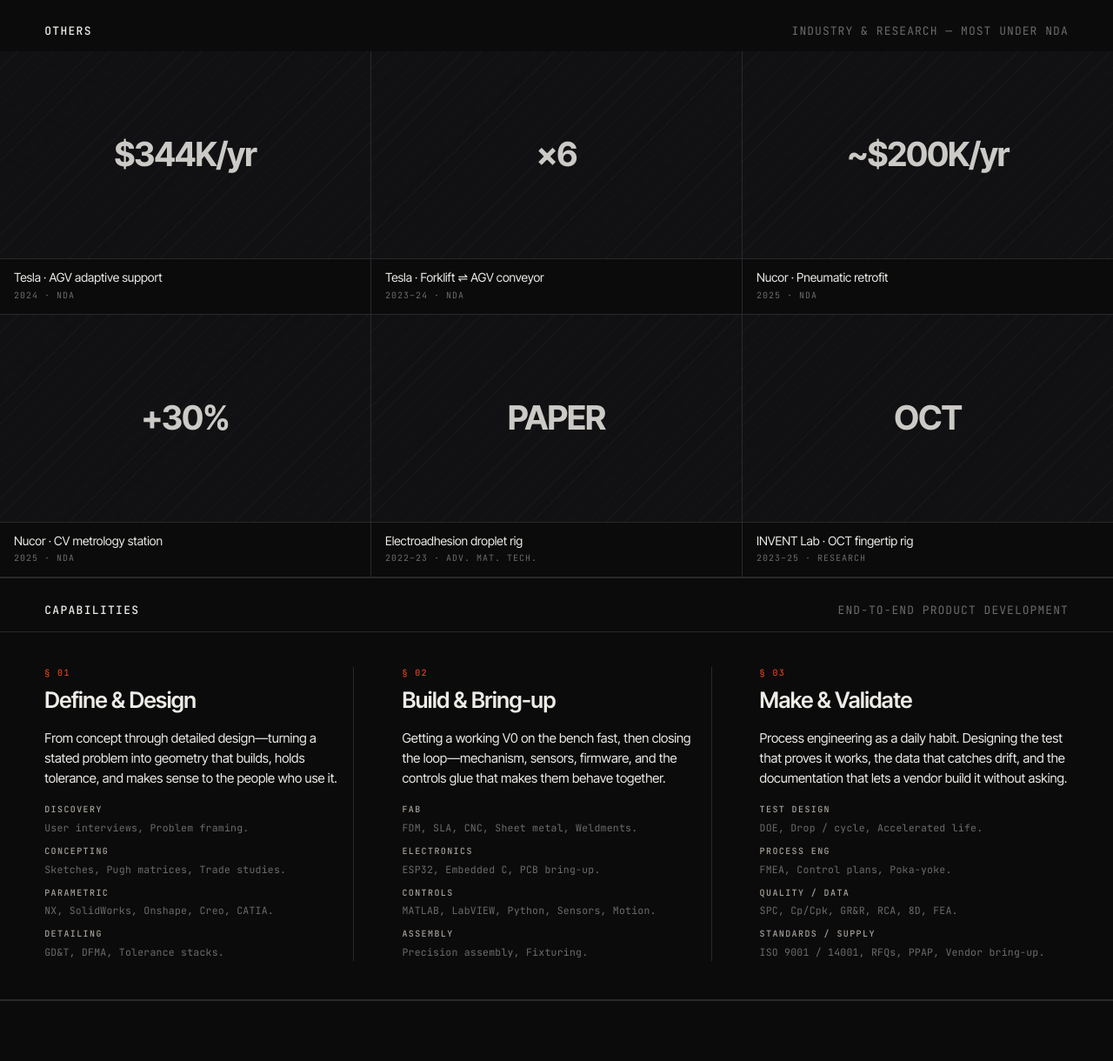
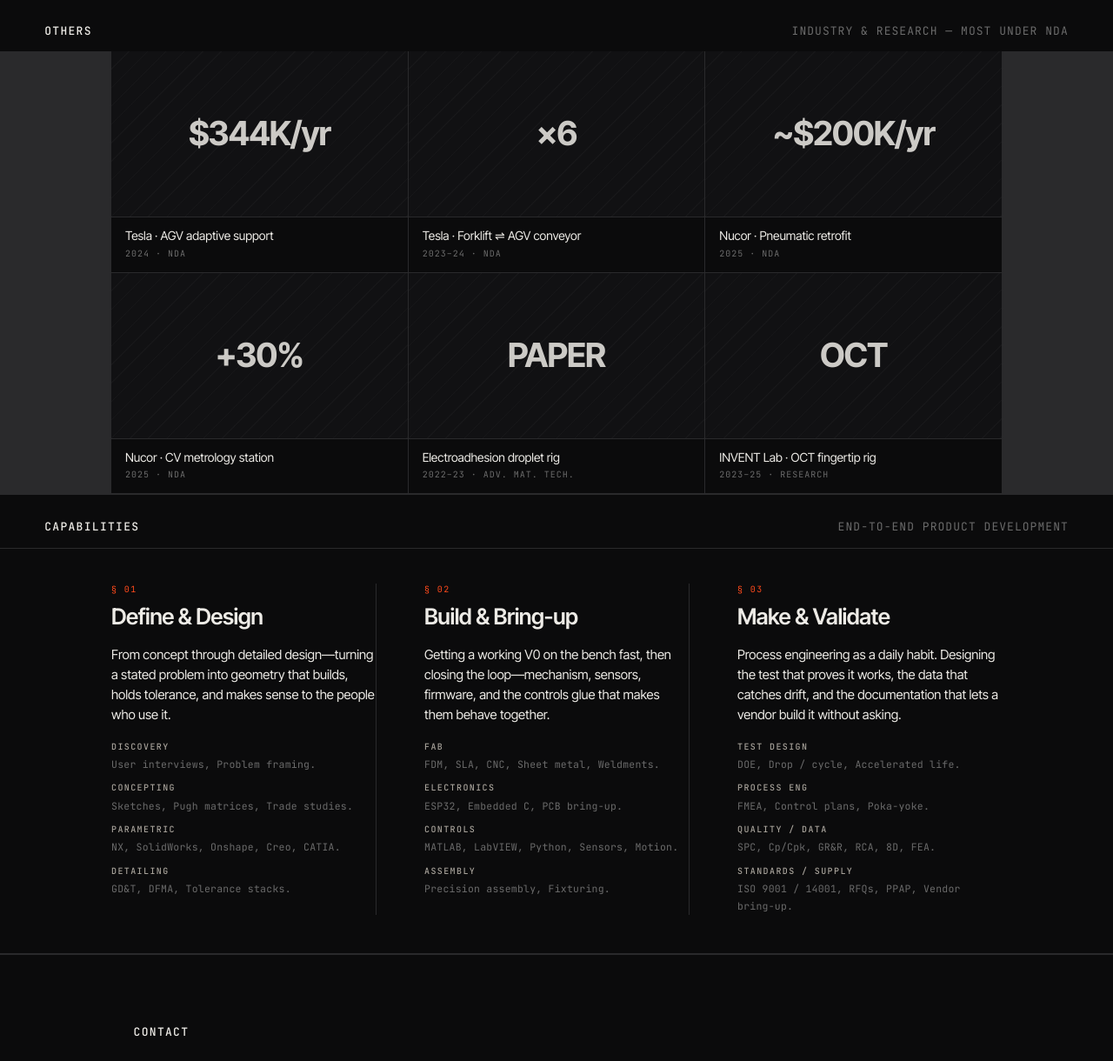
Before and after one commit to adit1843/AditsPortfolio, a plain HTML site: page index.html in a window 1280 px wide. Shown: the part 2180-3400 px from the top of the page at 87% size. Drawn offline with Linux system fonts and the light colour scheme.

Commit message:
Adjust padding with responsive clamp values

```diff
--- a/index.html
+++ b/index.html
@@ -319,6 +319,7 @@
     grid-template-columns: repeat(3, 1fr);
     gap: 1px;
     background: var(--rule);
+    padding: 0 clamp(40px, 10vw, 160px);
     border-bottom: 1px solid var(--rule);
   }
   .other-tile {
@@ -436,7 +437,7 @@
     grid-template-columns: repeat(3, 1fr);
     column-gap: 56px;
     row-gap: 0;
-    padding: 40px var(--pad-x) 44px;
+    padding: 40px clamp(40px, 10vw, 160px) 44px;
   }
   .skill-block {
     display: flex;
```
